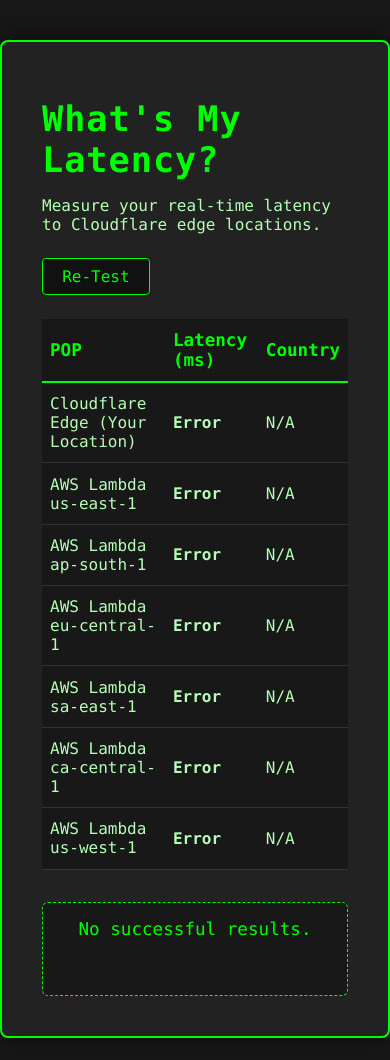
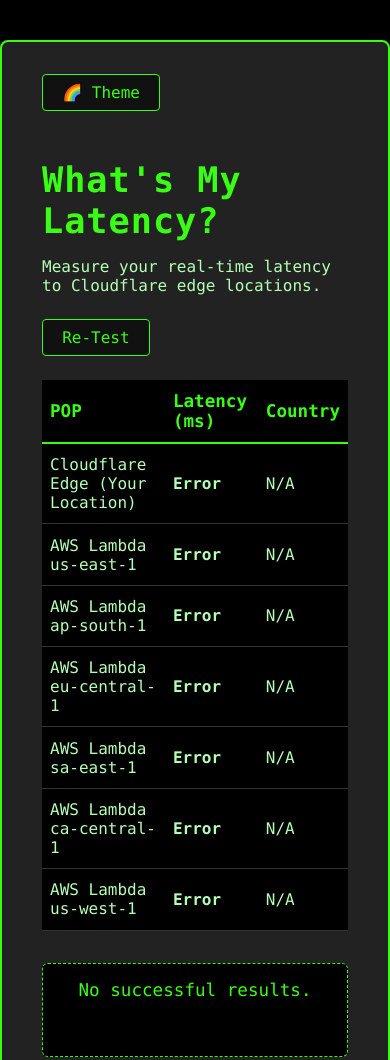
Before and after one commit to arun-gupta/whats-my-latency, a plain HTML site: page frontend/index.html in a window 390 px wide. Shown: the top 1060 px of the page. Drawn offline with Linux system fonts and the light colour scheme; no server answers.

Commit message:
feat: add custom theme cycling (Matrix, Classic, Light) with persistent selection

```diff
--- a/frontend/index.html
+++ b/frontend/index.html
@@ -5,9 +5,11 @@
   <meta name="viewport" content="width=device-width, initial-scale=1.0">
   <title>What's My Latency?</title>
   <link rel="stylesheet" href="style.css">
+  <link rel="icon" href="favicon.ico">
 </head>
 <body>
   <div class="terminal-container">
+    <button id="theme-toggle-btn" title="Toggle Theme">🌈 Theme</button>
     <h1>What's My Latency?</h1>
     <p>Measure your real-time latency to Cloudflare edge locations.</p>
     <button id="retest-btn">Re-Test</button>
--- a/frontend/main.js
+++ b/frontend/main.js
@@ -127,5 +127,29 @@
 
 retestBtn.addEventListener('click', runTests);
 
+const THEMES = ['matrix', 'classic', 'light'];
+let currentThemeIdx = 0;
+
+function applyTheme(theme) {
+  document.body.classList.remove(...THEMES.map(t => 'theme-' + t));
+  document.body.classList.add('theme-' + theme);
+  localStorage.setItem('latency-theme', theme);
+}
+
+function cycleTheme() {
+  currentThemeIdx = (currentThemeIdx + 1) % THEMES.length;
+  applyTheme(THEMES[currentThemeIdx]);
+}
+
+function loadTheme() {
+  const saved = localStorage.getItem('latency-theme');
+  const idx = THEMES.indexOf(saved);
+  currentThemeIdx = idx >= 0 ? idx : 0;
+  applyTheme(THEMES[currentThemeIdx]);
+}
+
+document.getElementById('theme-toggle-btn').addEventListener('click', cycleTheme);
+loadTheme();
+
 // Run on load
 runTests();
--- a/frontend/style.css
+++ b/frontend/style.css
@@ -1,7 +1,21 @@
+:root {
+  --bg: #181818;
+  --fg: #00ff00;
+  --accent: #00ff00;
+  --table-bg: #181818;
+  --table-fg: #b5ffb5;
+  --border: #00ff00;
+  --button-bg: #111;
+  --button-fg: #00ff00;
+  --button-hover-bg: #00ff00;
+  --button-hover-fg: #181818;
+  --font: 'Fira Mono', 'Consolas', 'Menlo', monospace;
+}
+
 body {
-  background: #181818;
-  color: #00ff00;
-  font-family: 'Fira Mono', 'Consolas', 'Menlo', monospace;
+  background: var(--bg);
+  color: var(--fg);
+  font-family: var(--font);
   margin: 0;
   min-height: 100vh;
 }
@@ -13,43 +27,44 @@
   border-radius: 8px;
   box-shadow: 0 0 24px #000a;
   padding: 2rem 2.5rem 2.5rem 2.5rem;
-  border: 2px solid #00ff00;
+  border: 2px solid var(--border);
 }
 
 h1 {
-  color: #00ff00;
+  color: var(--accent);
   font-size: 2.2rem;
   margin-bottom: 0.5rem;
   letter-spacing: 1px;
 }
 
 p {
-  color: #b5ffb5;
+  color: var(--table-fg);
   margin-bottom: 1.5rem;
 }
 
-button#retest-btn {
-  background: #111;
-  color: #00ff00;
-  border: 1px solid #00ff00;
+button#retest-btn, button#theme-toggle-btn {
+  background: var(--button-bg);
+  color: var(--button-fg);
+  border: 1px solid var(--accent);
   font-family: inherit;
   font-size: 1rem;
   padding: 0.5rem 1.2rem;
   border-radius: 4px;
   cursor: pointer;
   margin-bottom: 1.5rem;
+  margin-right: 0.5rem;
   transition: background 0.2s, color 0.2s;
 }
-button#retest-btn:hover {
-  background: #00ff00;
-  color: #181818;
+button#retest-btn:hover, button#theme-toggle-btn:hover {
+  background: var(--button-hover-bg);
+  color: var(--button-hover-fg);
 }
 
 table#latency-table {
   width: 100%;
   border-collapse: collapse;
   margin-bottom: 2rem;
-  background: #181818;
+  background: var(--table-bg);
 }
 table#latency-table th, table#latency-table td {
   padding: 0.7rem 0.5rem;
@@ -57,12 +72,12 @@
   border-bottom: 1px solid #333;
 }
 table#latency-table th {
-  color: #00ff00;
+  color: var(--accent);
   font-size: 1.1rem;
-  border-bottom: 2px solid #00ff00;
+  border-bottom: 2px solid var(--accent);
 }
 table#latency-table td {
-  color: #b5ffb5;
+  color: var(--table-fg);
   font-size: 1rem;
 }
 
@@ -82,12 +97,53 @@
 
 #leaderboard-map {
   margin-top: 2rem;
-  color: #00ff00;
+  color: var(--accent);
   min-height: 60px;
   text-align: center;
   font-size: 1.1rem;
-  border: 1px dashed #00ff00;
+  border: 1px dashed var(--accent);
   border-radius: 6px;
   padding: 1rem;
-  background: #181818;
+  background: var(--table-bg);
 }
+
+/* Themes */
+body.theme-matrix {
+  --bg: #000;
+  --fg: #39ff14;
+  --accent: #39ff14;
+  --table-bg: #000;
+  --table-fg: #b5ffb5;
+  --border: #39ff14;
+  --button-bg: #111;
+  --button-fg: #39ff14;
+  --button-hover-bg: #39ff14;
+  --button-hover-fg: #000;
+  --font: 'Share Tech Mono', 'Fira Mono', 'Consolas', monospace;
+}
+body.theme-classic {
+  --bg: #181818;
+  --fg: #ffcc00;
+  --accent: #ffcc00;
+  --table-bg: #181818;
+  --table-fg: #fff7d6;
+  --border: #ffcc00;
+  --button-bg: #222;
+  --button-fg: #ffcc00;
+  --button-hover-bg: #ffcc00;
+  --button-hover-fg: #181818;
+  --font: 'Courier New', 'Consolas', monospace;
+}
+body.theme-light {
+  --bg: #f7f7f7;
+  --fg: #222;
+  --accent: #0074d9;
+  --table-bg: #fff;
+  --table-fg: #222;
+  --border: #0074d9;
+  --button-bg: #fff;
+  --button-fg: #0074d9;
+  --button-hover-bg: #0074d9;
+  --button-hover-fg: #fff;
+  --font: 'Fira Mono', 'Consolas', 'Menlo', monospace;
+}
```
